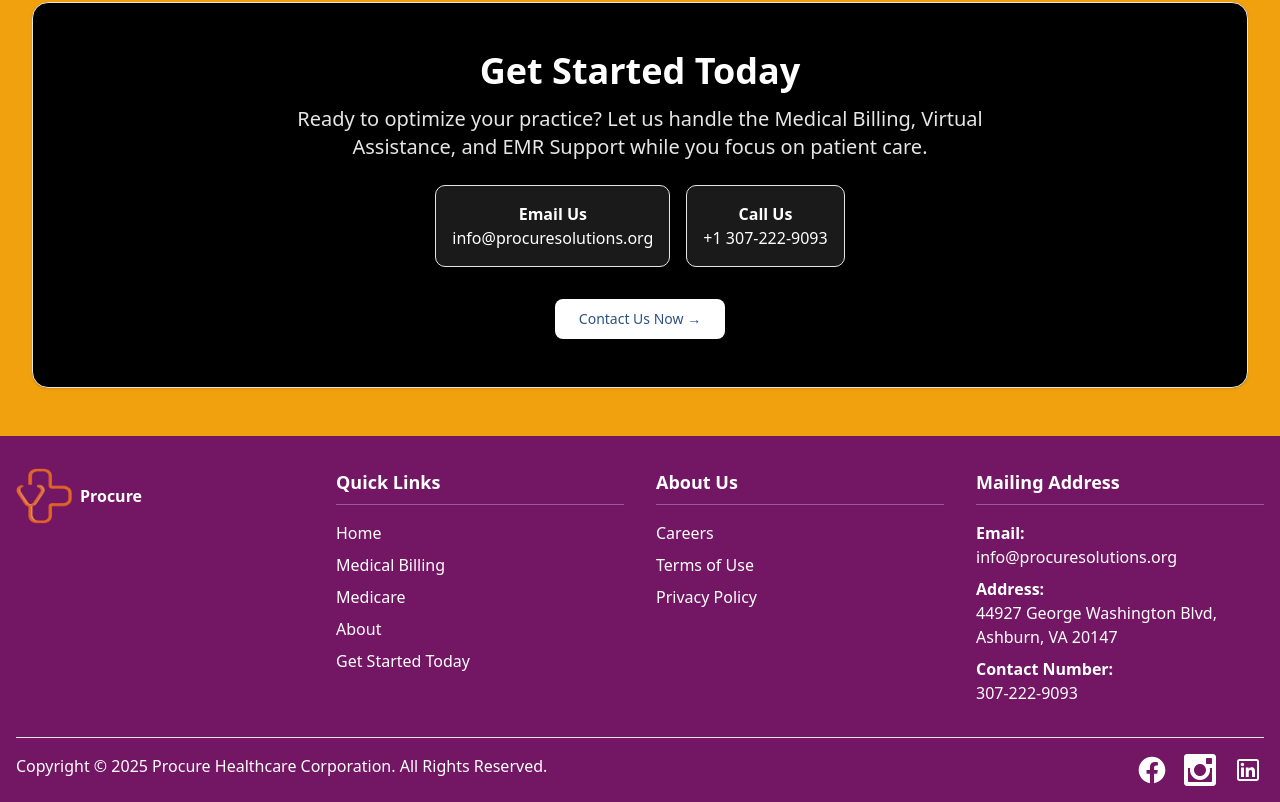
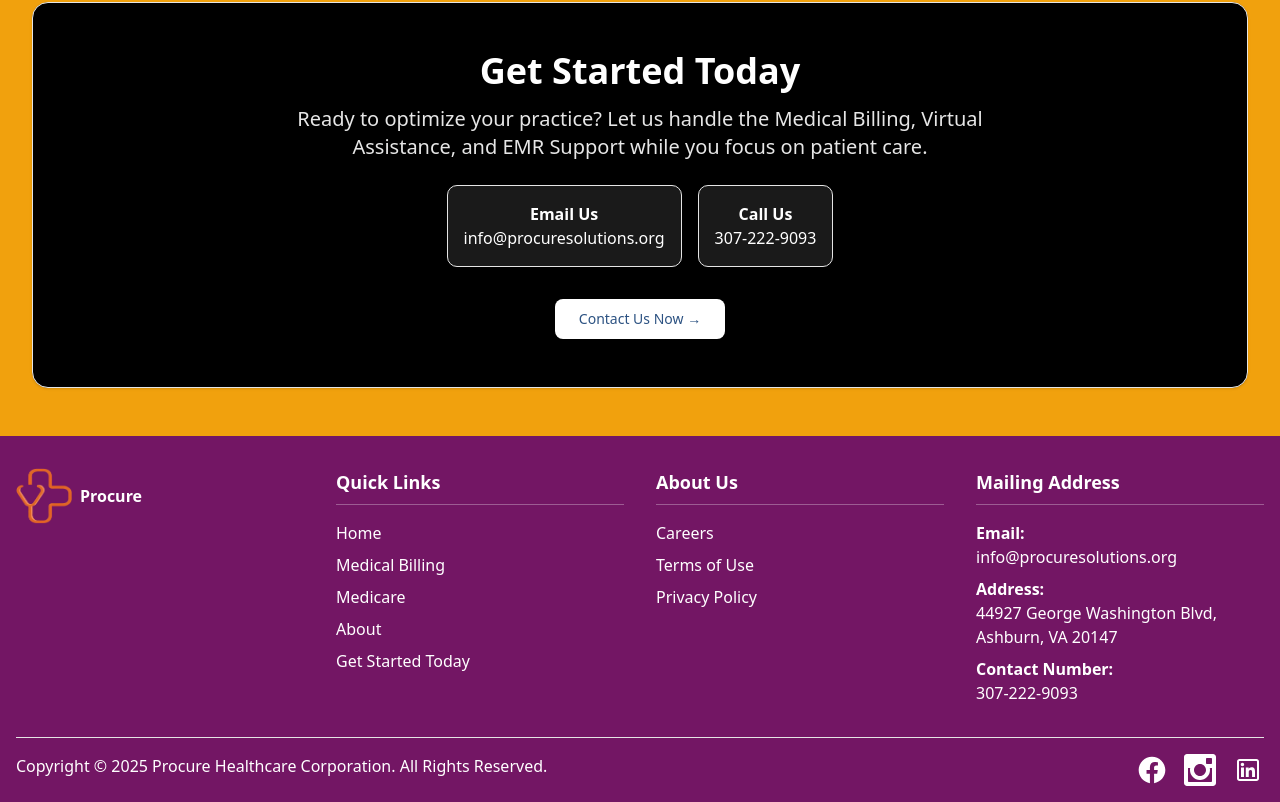
Before and after one commit to Saif-Awan-dev/advanced-medical-billing, a Next.js app: page /medicalBilling in a window 1280 px wide. Shown: the part 3147-3949 px from the top of the page. Built offline with nearby package versions, Linux system fonts and the light colour scheme.

Commit message:
improvements

```diff
--- a/src/app/medicalBilling/page.tsx
+++ b/src/app/medicalBilling/page.tsx
@@ -276,7 +276,7 @@ const MedicalBilling = () => {
             <Card className="bg-white/10 p-4 rounded-lg text-white">
               <CardContent className="p-0">
                 <p className="font-semibold">Call Us</p>
-                <p>+1 307-222-9093</p>
+                <p>307-222-9093</p>
               </CardContent>
             </Card>
           </div>
```
